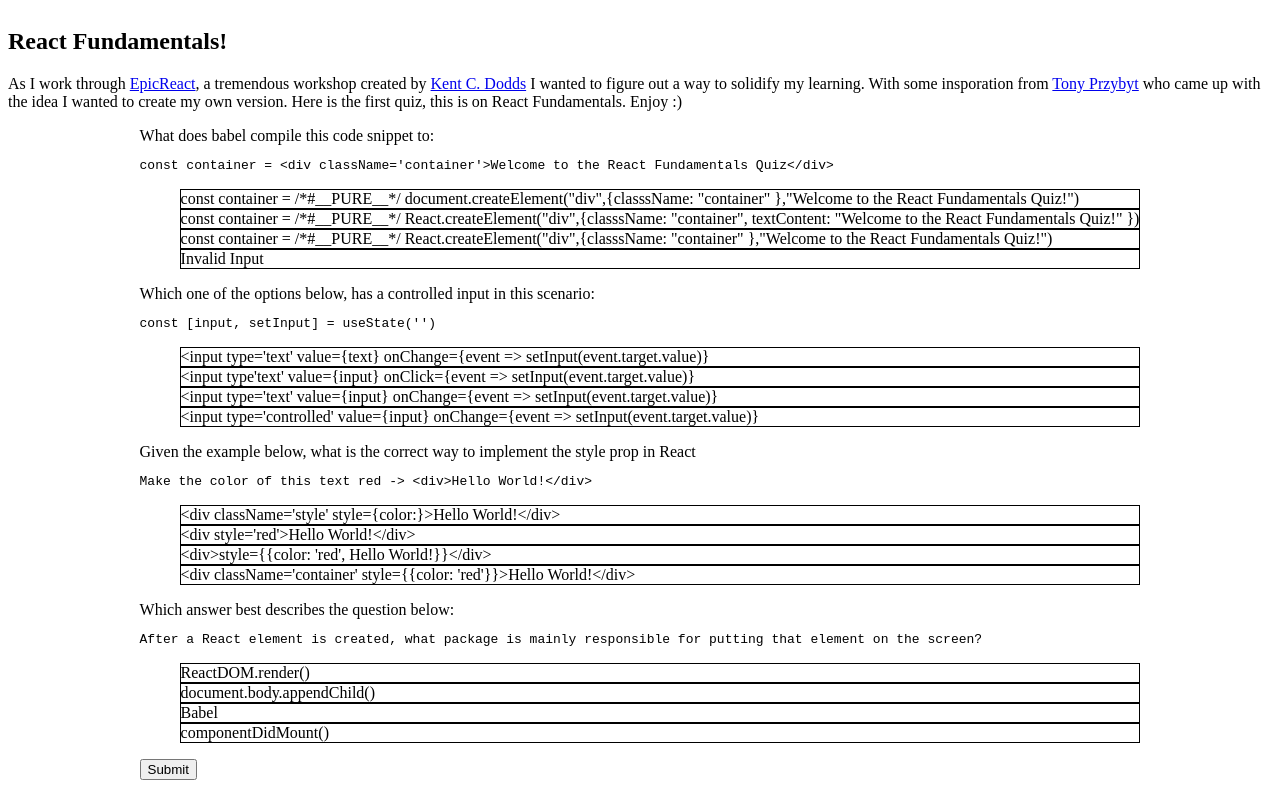
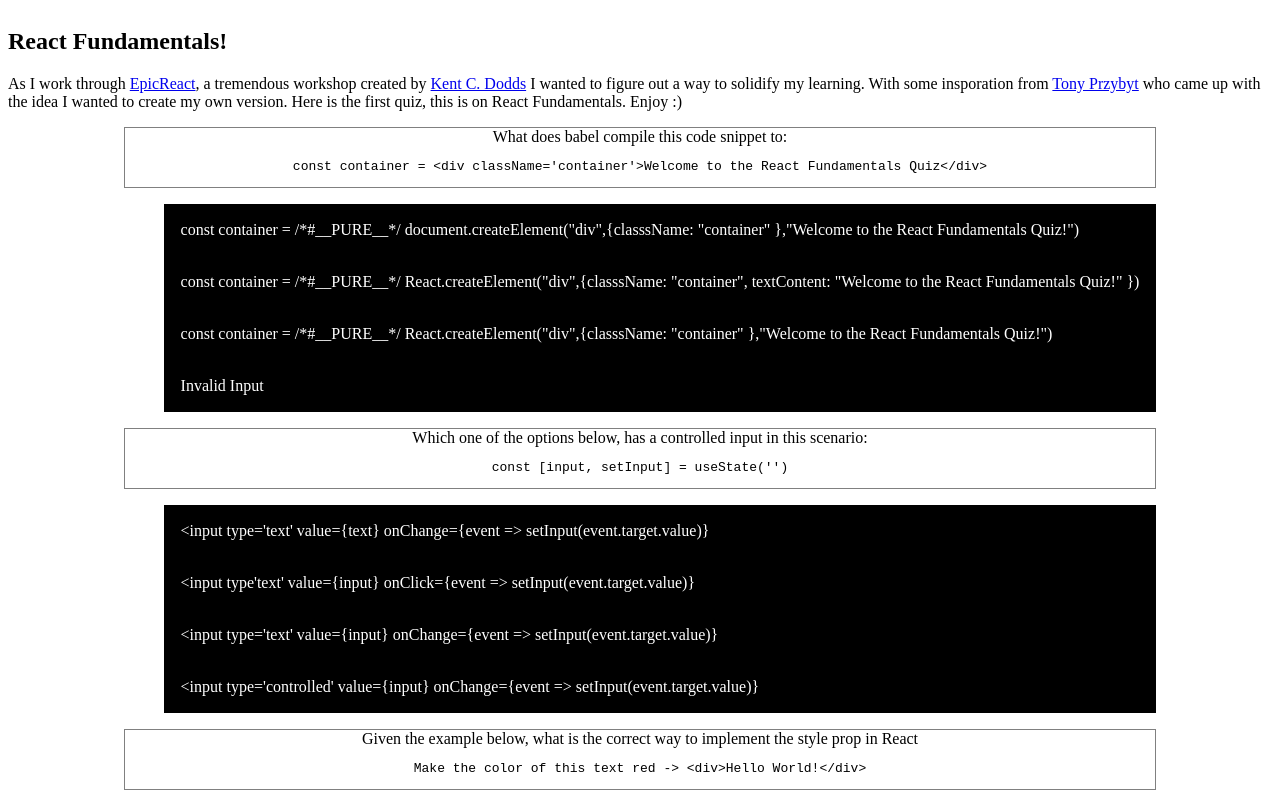
Before and after one commit to JordanLong1/react-fundamentals-quiz, a React (Create React App) app: page / in a window 1280 px wide. Shown: the top 800 px of the page. Built offline with nearby package versions, Linux system fonts and the light colour scheme.

Commit message:
added some styling to answers. color, padding, hover colors

```diff
--- a/src/App.css
+++ b/src/App.css
@@ -5,6 +5,25 @@
  align-items: center;
 }
 
+.question-box {
+  border: solid 1px gray;
+  text-align: center;
+}
+
 li {
+  padding: 1em;
+  cursor: pointer;
   list-style: none;
+  background-color: black;
+  color: white;
+  border: solid 1px white;
 }
+
+li:hover {
+  background-color: lightseagreen;
+  color: black;
+}
+
+.answer-images {
+  width: 20%;
+}
```
